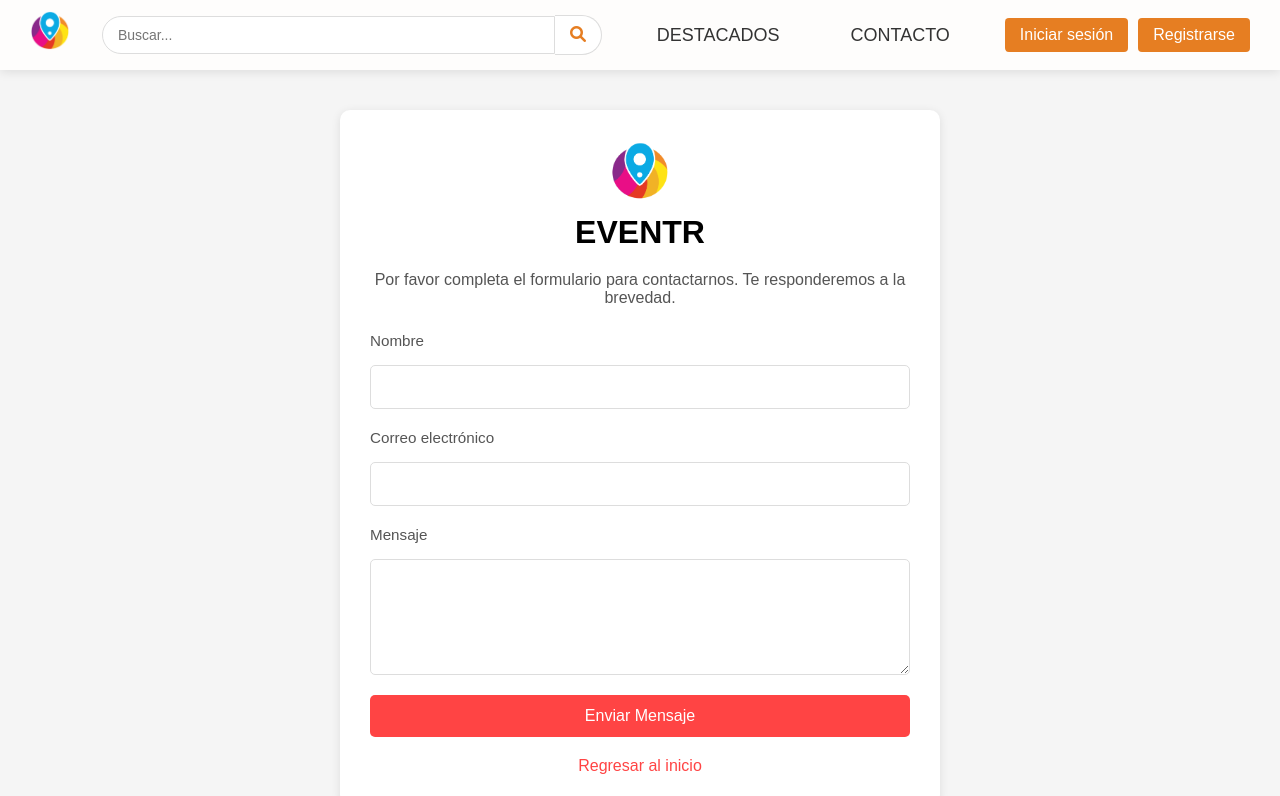
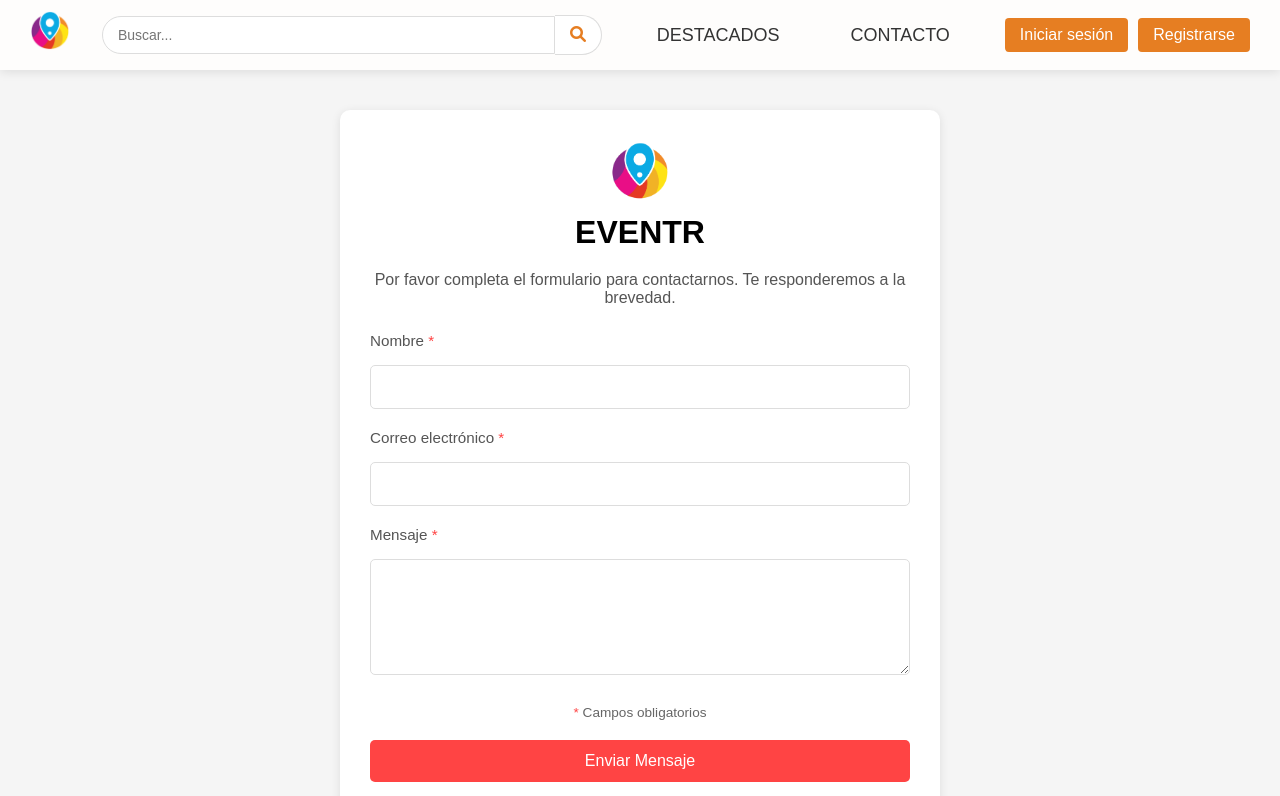
Before and after one commit to abelheddy/EventR, a React (Vite) app in the folder frontend/: page /contacto in a window 1280 px wide. Shown: the top 796 px of the page. Built offline with nearby package versions, Linux system fonts and the light colour scheme.

Commit message:
mejora de seguridad
se mejoro el apoartado de contacto

```diff
--- a/frontend/src/pages/contacto/Contacto.jsx
+++ b/frontend/src/pages/contacto/Contacto.jsx
@@ -1,18 +1,20 @@
 import React, { useState } from 'react';
 import { Link } from 'react-router-dom';
 import './css/contacto.css';
-import logo from '../../assets/logo.png'; // Asegúrate de que la ruta sea correcta
+import logo from '../../assets/logo.png';
 
 const Contacto = () => {
   const [formData, setFormData] = useState({
     nombre: '',
     email: '',
-    mensaje: ''
+    mensaje: '',
+    honeypot: ''
   });
 
   const [errors, setErrors] = useState({});
   const [isSubmitting, setIsSubmitting] = useState(false);
-  const [submitStatus, setSubmitStatus] = useState(null); // null, 'success', 'error'
+  const [submitStatus, setSubmitStatus] = useState(null);
+  const [submitError, setSubmitError] = useState('');
 
   const handleChange = (e) => {
     const { name, value } = e.target;
@@ -21,10 +23,10 @@ const Contacto = () => {
       [name]: value
     }));
 
-    // Limpiar errores al escribir
     if (errors[name]) {
       setErrors(prev => ({ ...prev, [name]: '' }));
     }
+    if (submitError) setSubmitError('');
   };
 
   const validateForm = () => {
@@ -55,8 +57,10 @@ const Contacto = () => {
   const handleSubmit = async (e) => {
     e.preventDefault();
     setSubmitStatus(null);
+    setSubmitError('');
 
     if (!validateForm()) return;
+    if (formData.honeypot) return; // Detectar bots
 
     setIsSubmitting(true);
 
@@ -66,7 +70,11 @@ const Contacto = () => {
         headers: {
           'Content-Type': 'application/json',
         },
-        body: JSON.stringify(formData),
+        body: JSON.stringify({
+          nombre: formData.nombre,
+          email: formData.email,
+          mensaje: formData.mensaje
+        }),
       });
 
       const data = await response.json();
@@ -77,7 +85,7 @@ const Contacto = () => {
       }
 
       setSubmitStatus('success');
-      setFormData({ nombre: '', email: '', mensaje: '' });
+      setFormData({ nombre: '', email: '', mensaje: '', honeypot: '' });
     } catch (error) {
       setSubmitError('Error de conexión con el servidor');
       console.error('Error:', error);
@@ -104,15 +112,28 @@ const Contacto = () => {
           </div>
         )}
 
-        {submitStatus === 'error' && (
+        {(submitStatus === 'error' || submitError) && (
           <div className="error-message">
-            Ocurrió un error al enviar tu mensaje. Por favor intenta nuevamente.
+            {submitError || 'Ocurrió un error al enviar tu mensaje. Por favor intenta nuevamente.'}
           </div>
         )}
 
         <form onSubmit={handleSubmit} className="contacto-form" noValidate>
+          {/* Campo honeypot para bots */}
+          <input
+            type="text"
+            name="honeypot"
+            className="honeypot"
+            tabIndex="-1"
+            autoComplete="off"
+            value={formData.honeypot}
+            onChange={handleChange}
+          />
+
           <div className={`form-group ${errors.nombre ? 'error' : ''}`}>
-            <label htmlFor="nombre">Nombre</label>
+            <label htmlFor="nombre">
+              Nombre <span className="required">*</span>
+            </label>
             <input
               type="text"
               id="nombre"
@@ -125,7 +146,9 @@ const Contacto = () => {
           </div>
 
           <div className={`form-group ${errors.email ? 'error' : ''}`}>
-            <label htmlFor="email">Correo electrónico</label>
+            <label htmlFor="email">
+              Correo electrónico <span className="required">*</span>
+            </label>
             <input
               type="email"
               id="email"
@@ -138,7 +161,9 @@ const Contacto = () => {
           </div>
 
           <div className={`form-group ${errors.mensaje ? 'error' : ''}`}>
-            <label htmlFor="mensaje">Mensaje</label>
+            <label htmlFor="mensaje">
+              Mensaje <span className="required">*</span>
+            </label>
             <textarea
               id="mensaje"
               name="mensaje"
@@ -149,6 +174,10 @@ const Contacto = () => {
             />
             {errors.mensaje && <span className="error-text">{errors.mensaje}</span>}
           </div>
+
+          <p className="required-info">
+            <span className="required">*</span> Campos obligatorios
+          </p>
 
           <button
             type="submit"
@@ -171,7 +200,6 @@ const Contacto = () => {
         </div>
       </div>
     </div>
-
   );
 };
 
--- a/frontend/src/pages/contacto/css/contacto.css
+++ b/frontend/src/pages/contacto/css/contacto.css
@@ -144,3 +144,16 @@
     opacity: 0.7;
     cursor: not-allowed;
   }
+  .required {
+    color: #ff4444;
+  }
+
+  .required-info {
+    font-size: 0.85rem;
+    color: #666;
+    margin-top: 10px;
+  }
+  .honeypot {
+    position: absolute;
+    left: -9999px;
+  }
```
